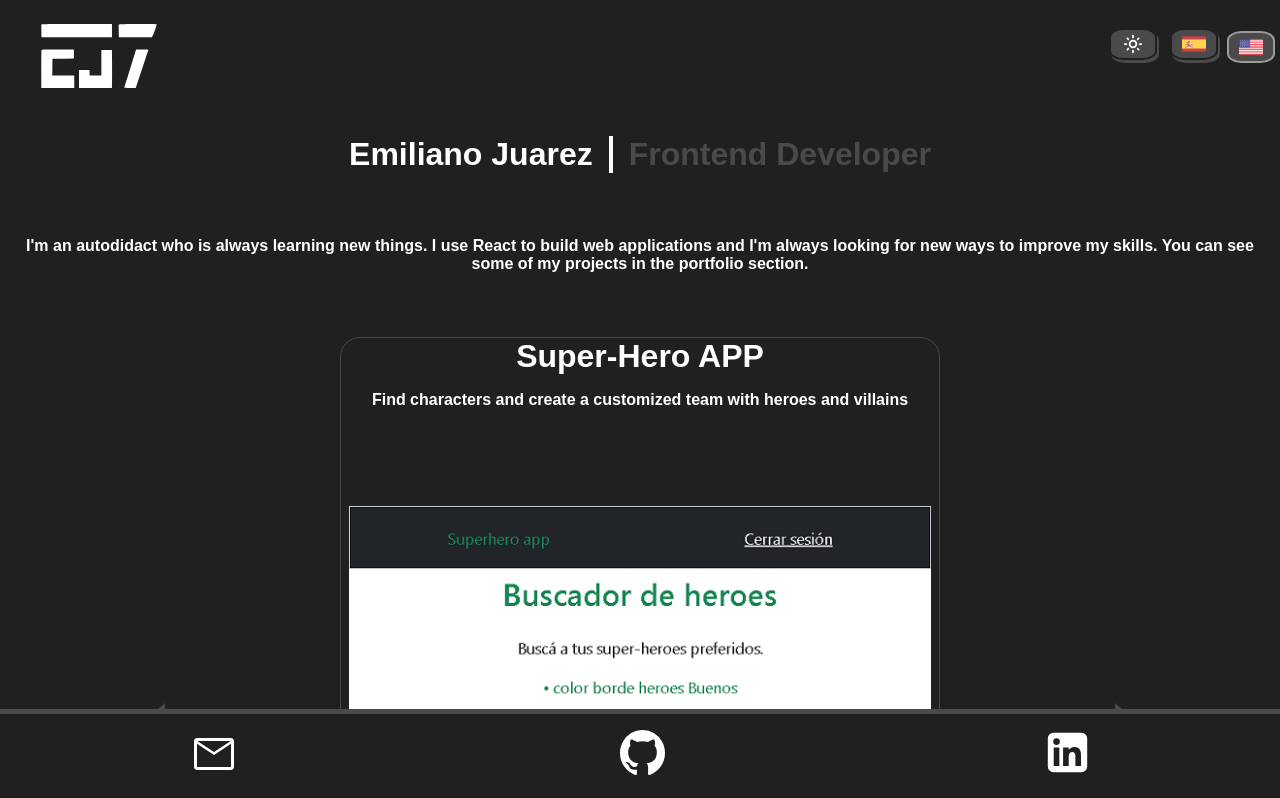
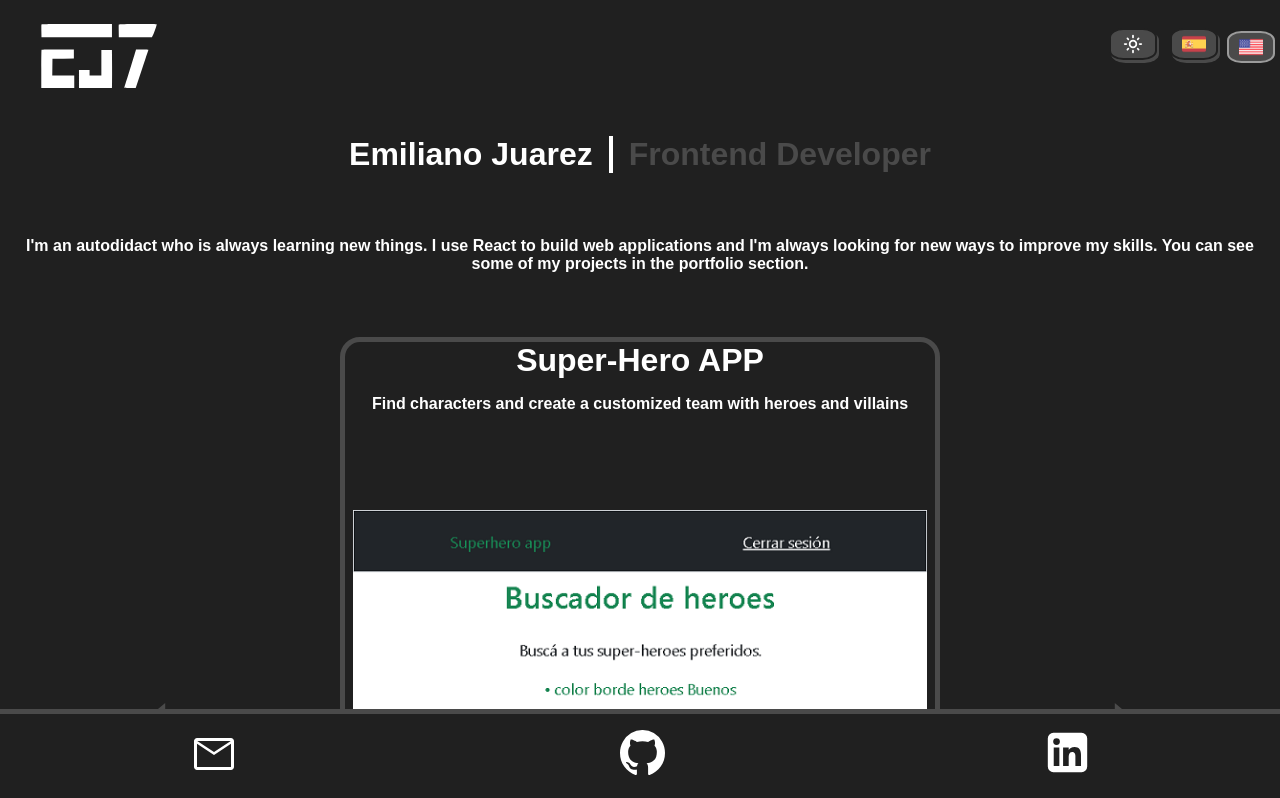
Before and after one commit to emij7/emij7.github.io, a React (Create React App) app: page / in a window 1280 px wide. Shown: the top 798 px of the page. Built offline with nearby package versions, Linux system fonts and the light colour scheme.

Commit message:
fix: project styles

```diff
--- a/src/components/atoms/project/project.styles.js
+++ b/src/components/atoms/project/project.styles.js
@@ -1,7 +1,7 @@
 import styled from "styled-components";
 
 export const StyledProject = styled.div`
-  border: 1px
+  border: 5px
     ${({ theme, type }) =>
       type === "primary" ? theme.color.text : theme.color.secondary}
     solid;
--- a/src/components/molecule/projects/projects.styles.js
+++ b/src/components/molecule/projects/projects.styles.js
@@ -7,5 +7,5 @@ export const StyledProjects = styled.div`
   flex-direction: row;
   margin: 3rem 0;
   width: 100%;
-  height: 40%;
+  min-height: 40%;
 `;
```
